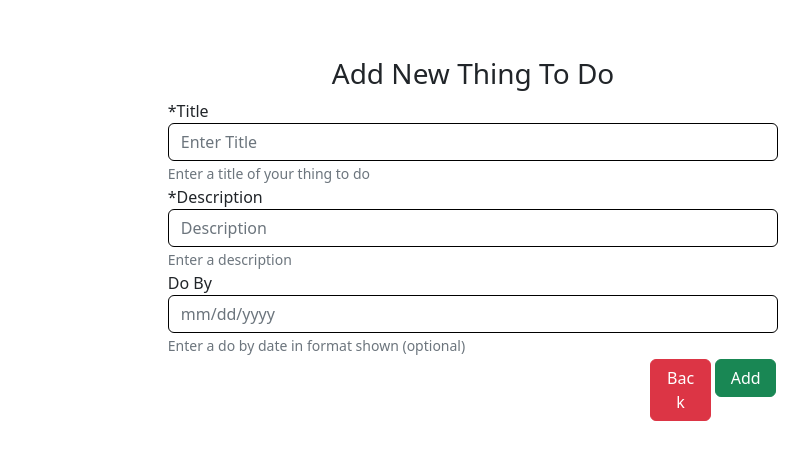
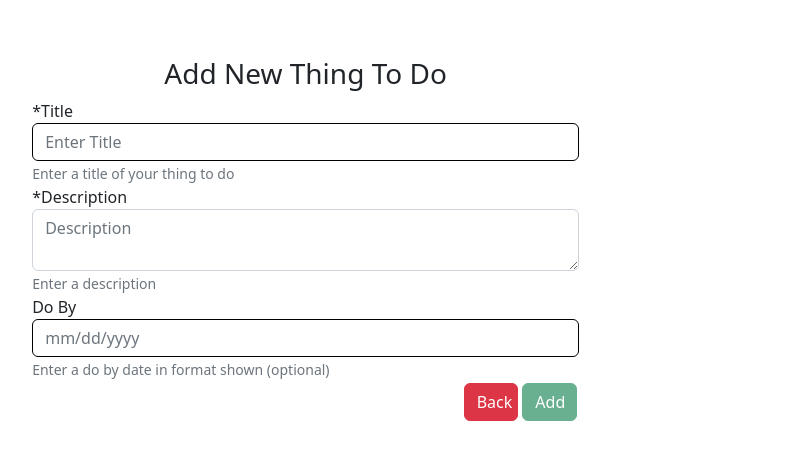
Before and after one commit to JamisonMcq/ToDoList, an Angular app in the folder frontend/todolist/: page /add in a window 1280 px wide. Shown: the top 460 px of the page, without its empty margins (167-976 px from the left). Built offline with nearby package versions, Linux system fonts and the light colour scheme.

Commit message:
Add New Done

```diff
--- a/frontend/todolist/src/app/additem/additem.component.css
+++ b/frontend/todolist/src/app/additem/additem.component.css
@@ -3,8 +3,7 @@ input {
 
   border: 1px solid black;
 }
-
-.container {
+#item-form {
   display: flex;
   flex-direction: column;
   justify-content: center;
--- a/frontend/todolist/src/app/additem/additem.component.html
+++ b/frontend/todolist/src/app/additem/additem.component.html
@@ -1,25 +1,34 @@
-<div class="card">
-  <form class="container">
+<div class="container">
+  <form [formGroup]="addItemForm" id="item-form">
     <h3 class="text-center"> Add New Thing To Do </h3>
     <div class="form-group">
       <label for="exampleTitle"> *Title </label>
-      <input type="text" class="form-control" id="exampleTitle" aria-describedby="titleHelp" placeholder="Enter Title">
-      <small id="titleHelp" class="form-text text-muted"> Enter a title of your thing to do</small>
+      <input
+        type="text"
+        class="form-control"
+        id="exampleTitle"
+        formControlName= "title"
+        aria-describedby="titleHelp"
+        placeholder="Enter Title"
+        />
+      <small
+        id="titleHelp"
+        class="form-text text-muted"> Enter a title of your thing to do
+      </small>
     </div>
     <div class="form-group">
       <label for="exampleDescription"> *Description </label>
-      <input type="text" class="form-control" id="exampleDescription" placeholder="Description">
-      <small id="titleHelp" class="form-text text-muted"> Enter a description</small>
+      <textarea class="form-control" id="exampleDescription" formControlName="description" placeholder="Description"></textarea>
+      <small id="descriptionHelp" class="form-text text-muted"> Enter a description</small>
     </div>
     <div class="form-group">
       <label for="exampleDate"> Do By </label>
-      <input type="text" class="form-control" id="exampleDate" placeholder="mm/dd/yyyy">
-      <small id="titleHelp" class="form-text text-muted"> Enter a do by date in format shown (optional)</small>
+      <input type="text" class="form-control" id="exampleDate" formControlName="doBy" placeholder="mm/dd/yyyy">
+      <small id="dateHelp" class="form-text text-muted"> Enter a do by date in format shown (optional)</small>
     </div>
     <div class="form-group">
-      <button type="button" class="btn btn-success" (click)="btnAdd();">Add</button>
+      <button type="button" class="btn btn-success" [disabled]= "!addItemForm.valid" (click)="btnAdd();">Add</button>
       <button type="button" class="btn btn-danger back" (click)="btnBack();">Back</button>
-
     </div>
   </form>
 
--- a/frontend/todolist/src/app/additem/additem.component.ts
+++ b/frontend/todolist/src/app/additem/additem.component.ts
@@ -1,6 +1,7 @@
 import { Component, OnInit } from '@angular/core';
 import { Router } from '@angular/router';
-import { FormGroup, FormControl } from '@angular/forms';
+import { FormGroup, FormControl, Validators } from '@angular/forms';
+import { AdditemService } from '../service/additem.service';
 
 @Component({
   selector: 'app-additem',
@@ -8,13 +9,43 @@ import { FormGroup, FormControl } from '@angular/forms';
   styleUrls: ['./additem.component.css'],
 })
 export class AdditemComponent implements OnInit {
-  constructor(private router: Router) {}
+  addItemForm = new FormGroup({
+    title: new FormControl('', Validators.required),
+    description: new FormControl('', Validators.required),
+    doBy: new FormControl(''),
+  });
+
+  constructor(private router: Router, private addService: AdditemService) {}
 
   ngOnInit(): void {}
 
   btnAdd = () => {
-    //Need to add a new service to do post request to backend and call to service here
-    this.router.navigate(['']);
+    // if (
+    //   !this.addItemForm.get('title')!.value ||
+    //   !this.addItemForm.get('description')!.value ||
+    //   !this.addItemForm.get('doBy')!.value
+    // ) {
+    //   alert('Please Enter the Requrired Fields');
+    //   return;
+    // }
+    // this.addItemForm.setValue(this.addItemForm.get('title')!.value);
+
+    this.addService
+      .addItem(
+        this.addItemForm.get('title')!.value as string,
+        this.addItemForm.get('description')!.value as string,
+        this.addItemForm.get('doBy')!.value as string
+      )
+      .subscribe(
+        () => {
+          this.addItemForm.reset();
+          this.router.navigate(['']);
+        },
+        (err: any) => console.log(err)
+      );
+
+    console.log(this.addItemForm.value);
+    this.addItemForm.reset();
   };
   btnBack = () => {
     this.router.navigate(['']);
--- a/frontend/todolist/src/app/app.component.html
+++ b/frontend/todolist/src/app/app.component.html
@@ -1,5 +1,3 @@
 <!DOCTYPE html>
 <html lang="en">
-<!-- <h1 class = "text-center"> ToDoListApp 10/16/22 </h1> -->
 <router-outlet></router-outlet>
-<!-- <app-listitem></app-listitem> -->
--- a/frontend/todolist/src/app/service/additem.service.ts
+++ b/frontend/todolist/src/app/service/additem.service.ts
@@ -1,9 +1,34 @@
-import { HttpClient } from '@angular/common/http';
+import { HttpClient, HttpHeaders } from '@angular/common/http';
 import { Injectable } from '@angular/core';
+import { Observable } from 'rxjs';
+import { ListItem } from '../model/list-item';
 
 @Injectable({
   providedIn: 'root',
 })
 export class AdditemService {
+  private addUrl = 'http://localhost:1234/api/';
+
   constructor(private http: HttpClient) {}
+
+  public addItem(
+    title: string,
+    description: string,
+    doBy: string
+  ): Observable<any> {
+    const body = {
+      title: title,
+      description: description,
+      doBy: doBy,
+    };
+    const httpOptions = {
+      headers: new HttpHeaders({ 'Content-Type': 'application/json' }),
+    };
+    console.log(body);
+    return this.http.post<ListItem>(
+      `${this.addUrl}` + 'new',
+      body,
+      httpOptions
+    );
+  }
 }
```
Also changed, not shown: frontend/todolist/src/app/app.module.ts (+7 -8 lines), frontend/todolist/src/app/model/list-item.ts (+10 -4 lines), frontend/todolist/src/app/service/list-service.service.ts (+4 -9 lines), 1 other file (tests, documents, lock files or other folders).
